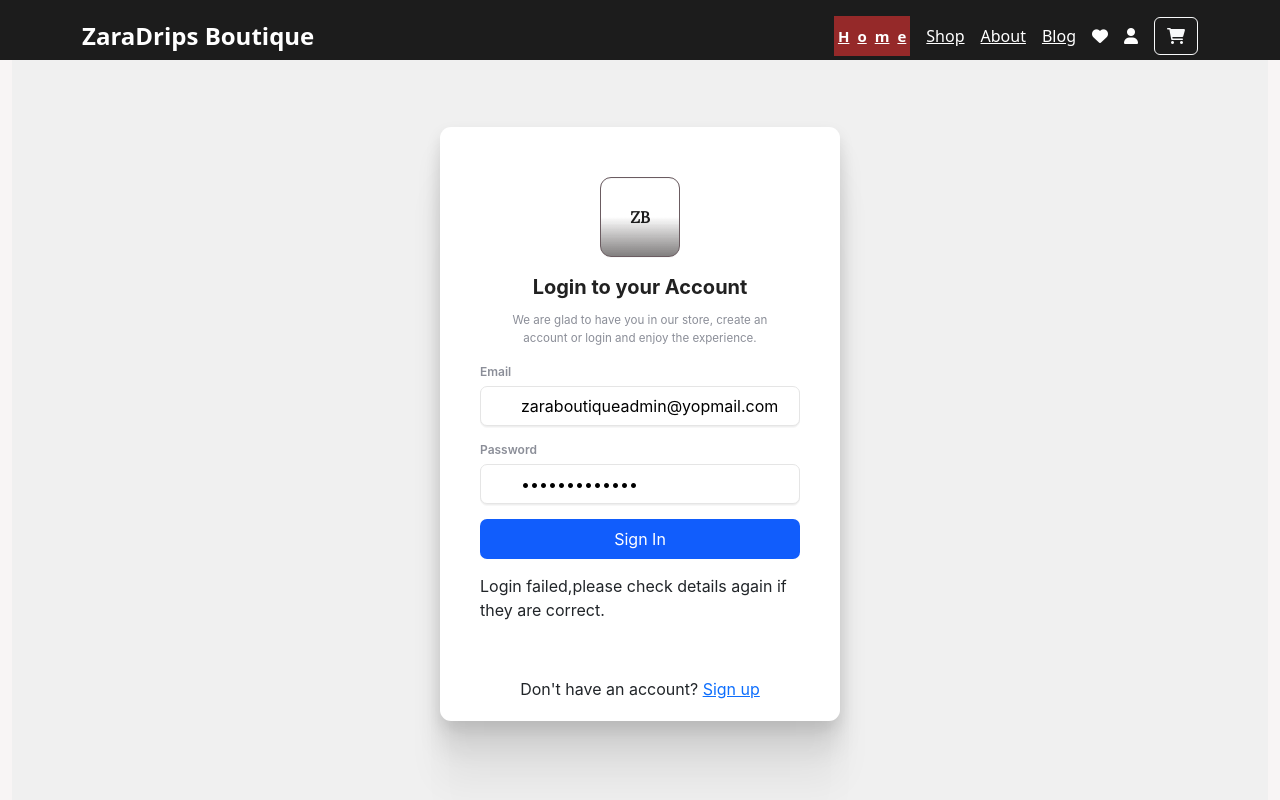
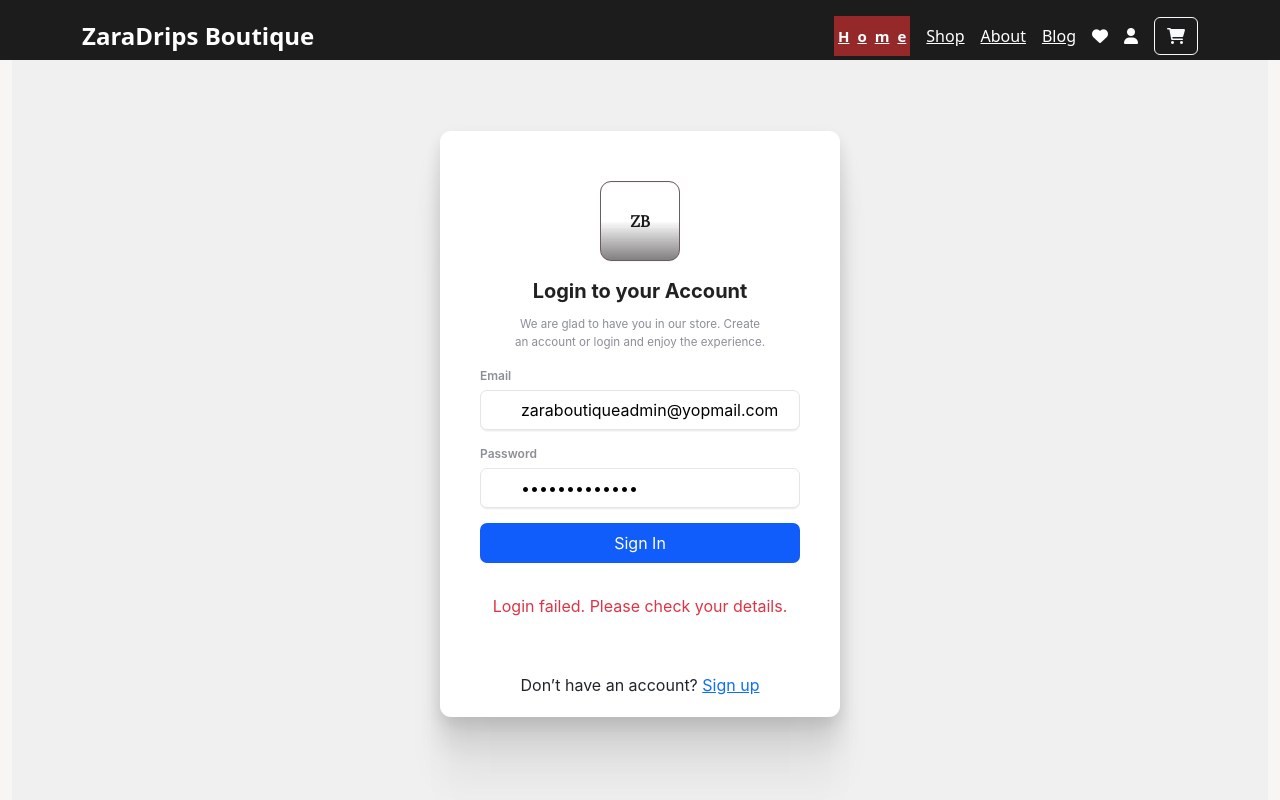
Before and after one commit to Codewithshimite/Zara-Boutique, a React (Vite) app in the folder client/: page /customer/login in a window 1280 px wide. Both pictures are taken after a click on the button "Sign In". Built offline with nearby package versions, Linux system fonts and the light colour scheme; no server answers.

Commit message:
update: new adjustments made today

```diff
--- a/client/src/Pages/CustomerLogin.tsx
+++ b/client/src/Pages/CustomerLogin.tsx
@@ -1,47 +1,59 @@
 // src/pages/CustomerLogin.tsx
-import React, { useState, useContext } from "react";
-import styled from 'styled-components';
+import React, { useState } from "react";
+import styled from "styled-components";
 import { loginCustomer } from "../api/customerAuth";
 import { useNavigate, Link } from "react-router-dom";
 import { useAuth } from "../context/AuthContext";
-import "../Styles/CustomerLogin.scss"
-
-
+import "../Styles/CustomerLogin.scss";
 
 const CustomerLogin = () => {
   const [email, setEmail] = useState("zaraboutiqueadmin@yopmail.com");
   const [password, setPassword] = useState("Chidubem@1992");
   const [error, setError] = useState("");
   const navigate = useNavigate();
-const auth = useAuth();
-
-
+  const auth = useAuth();
 
   const handleLogin = async (e: React.FormEvent) => {
     e.preventDefault();
     setError("");
+
     try {
       const data = await loginCustomer(email, password);
-      auth?.login(data.token);
-      // localStorage.removeItem("cart");
-      navigate("/customer/profile")
+
+      console.log("✅ Login response:", data); // 👀 debug
+      // ✅ Save token for authenticated requests
+      if (data?.token) {
+        localStorage.setItem("customerToken", data.token);
+      }
+
+      auth?.login?.(data.token);
+      navigate("/customer/profile");
     } catch (err: any) {
-      setError(err.response?.data?.message || "Login failed,please check details again if they are correct.");
+      console.error("❌ Login error:", err);
+      setError(
+        err.response?.data?.message ||
+          "Login failed. Please check your details."
+      );
     }
   };
-
 
   return (
     <StyledWrapper className="styler">
       <form onSubmit={handleLogin} className="form_container">
-        <div className="logo_container swing-top-fwd" > ZB</div>
+        <div className="logo_container swing-top-fwd">ZB</div>
+
         <div className="title_container">
           <p className="title">Login to your Account</p>
-          <span className="subtitle">We are glad to have you in our store, create an account or login and enjoy the experience.</span>
+          <span className="subtitle">
+            We are glad to have you in our store. Create an account or login and
+            enjoy the experience.
+          </span>
         </div>
 
         <div className="input_container">
-          <label className="input_label" htmlFor="email_field">Email</label>
+          <label className="input_label" htmlFor="email_field">
+            Email
+          </label>
           <input
             type="email"
             placeholder="name@mail.com"
@@ -54,7 +66,9 @@ const auth = useAuth();
         </div>
 
         <div className="input_container">
-          <label className="input_label" htmlFor="password_field">Password</label>
+          <label className="input_label" htmlFor="password_field">
+            Password
+          </label>
           <input
             type="password"
             placeholder="Password"
@@ -70,15 +84,18 @@ const auth = useAuth();
           <span>Sign In</span>
         </button>
 
-        {error && <p className="text-red-500">{error}</p>}
+        {error && <p className="text-danger mt-3">{error}</p>}
         <div className="mt-4">
-          Don't have an account? <Link to="/customer/register" className="text-blue-500 underline">Sign up </Link>
+          Don’t have an account?{" "}
+          <Link to="/customer/register" className="text-blue-500 underline">
+            Sign up
+          </Link>
         </div>
       </form>
     </StyledWrapper>
   );
 };
 
-const StyledWrapper = styled.div`/* Your existing CSS styles here */`;
+const StyledWrapper = styled.div``;
 
 export default CustomerLogin;
--- a/client/src/api/customerProfile.ts
+++ b/client/src/api/customerProfile.ts
@@ -1,8 +1,9 @@
 // src/api/customerProfile.ts
 import axios from "axios";
-import { PRODUCT_API_BASE_URL } from "../config"; // e.g. https://zaradripsboutique.onrender.com
+import { PRODUCT_API_BASE_URL } from "../config"; // e.g., https://zaradripsboutique.onrender.com
 
-// ✅ Exported type for use in CustomerProfile.tsx
+const token = typeof window !== "undefined" ? localStorage.getItem("customerToken") : null;
+
 export type CustomerProfileDTO = {
   firstName?: string;
   lastName?: string;
@@ -13,13 +14,13 @@ export type CustomerProfileDTO = {
 type JsonBody = Record<string, any>;
 
 const API = axios.create({
-  baseURL: PRODUCT_API_BASE_URL, // e.g., https://zaradripsboutique.onrender.com
+  baseURL: PRODUCT_API_BASE_URL, // ✅ no trailing /api
   withCredentials: false,
   headers: { "Content-Type": "application/json" },
   timeout: 15000,
 });
 
-// ✅ Fetch customer profile
+// ✅ Correct endpoints (your routes.js confirms these exist)
 export const getProfile = async (token: string) => {
   const res = await API.get("/api/customers/profile", {
     headers: { Authorization: `Bearer ${token}` },
@@ -27,7 +28,6 @@ export const getProfile = async (token: string) => {
   return res;
 };
 
-// ✅ Update customer profile (accepts FormData or JSON)
 export const updateProfile = async (
   token: string,
   data: FormData | JsonBody
--- a/client/src/config.ts
+++ b/client/src/config.ts
@@ -1,3 +1,7 @@
+// src/config.ts
+
 export const API_BASE_URL = import.meta.env.VITE_API_BASE_URL;
+
 export const PRODUCT_API_BASE_URL =
-  import.meta.env.VITE_PRODUCT_API_BASE_URL || "http://localhost:5000/api";
+  import.meta.env.VITE_PRODUCT_API_BASE_URL ||
+  "https://zaradripsboutique.onrender.com"; // ✅ Use HTTPS, not HTTP
```
